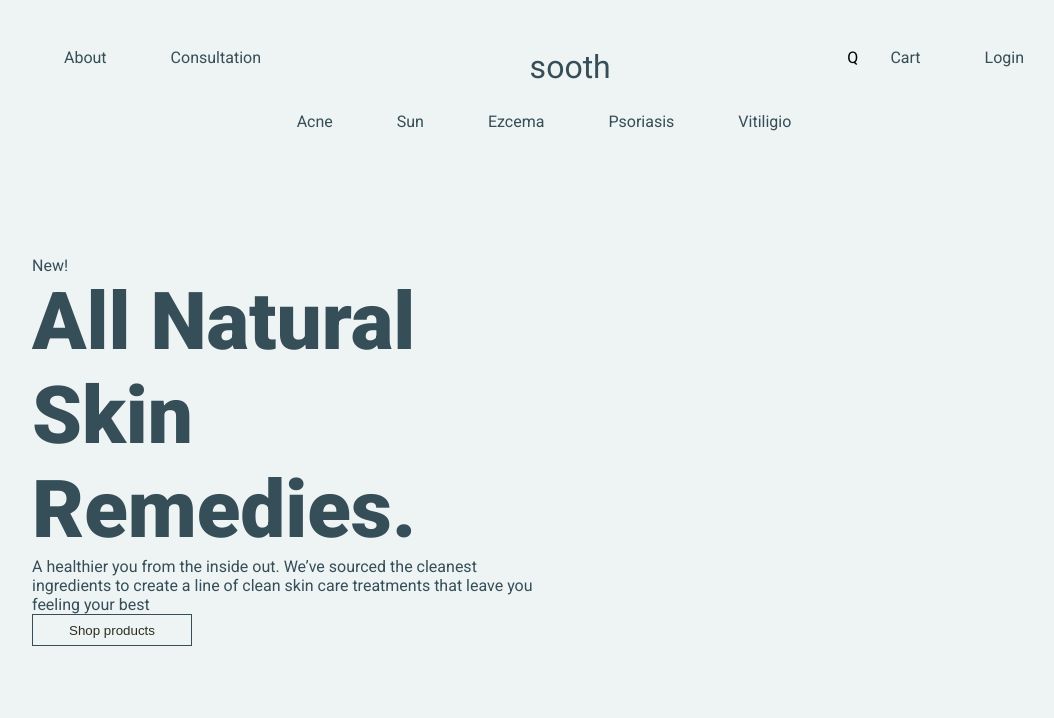
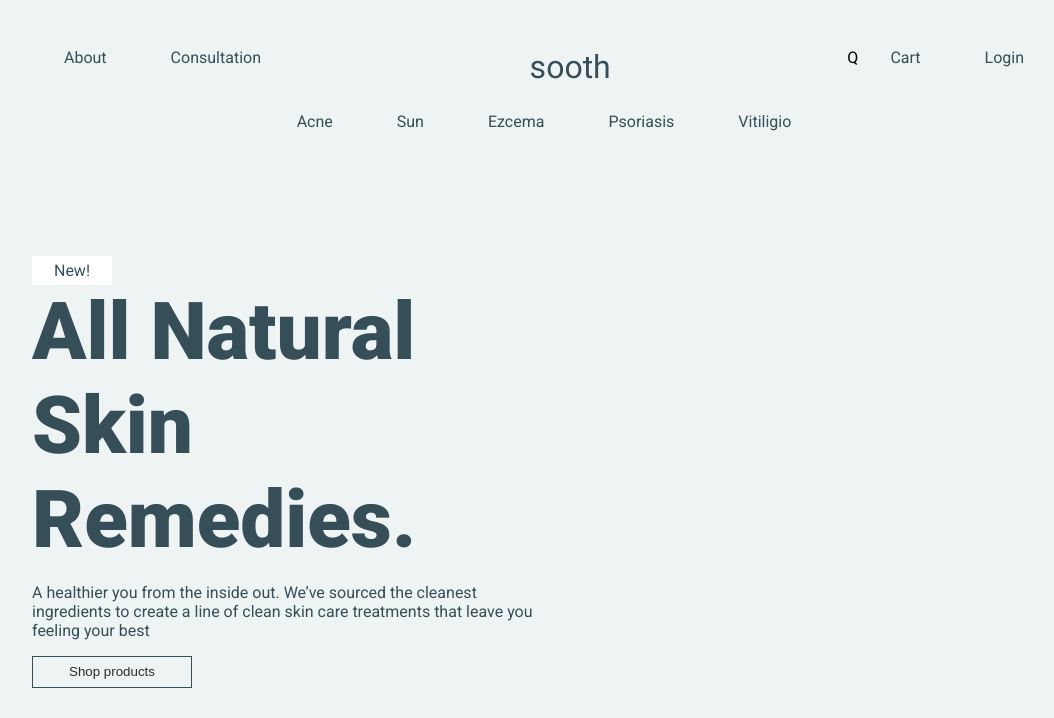
Before and after one commit to SGthatGui/StudioGrapheneNextJsTraining, a Next.js app: page / in a window 1280 px wide. Shown: the top 718 px of the page, without its empty margins (96-1150 px from the left). Built offline with nearby package versions, Linux system fonts and the light colour scheme.

Commit message:
hero styling

```diff
--- a/components/Hero/Hero.module.css
+++ b/components/Hero/Hero.module.css
@@ -11,19 +11,13 @@
 .herocta h1 {
   font-size: 5rem;
   text-align: left;
+  margin-bottom: 1rem;
 }
 
 .herocta p {
   font-size: 1rem;
   text-align: left;
-}
-
-.herowb {
-  color: var(--text);
-  background-color: var(--light);
-  padding: 0.3rem;
-  width: 5rem;
-  text-align: right;
+  margin-bottom: 1rem;
 }
 
 .heroimg {
--- a/components/Hero/Hero.tsx
+++ b/components/Hero/Hero.tsx
@@ -10,7 +10,7 @@ const Hero: React.FC = () => {
     <React.Fragment>
       <section className={styles.hero}>
         <div className={styles.herocta}>
-          <p className={styles.wtag}>New!</p>
+          <p id='wtag'>New!</p>
           <h1>All Natural Skin Remedies.</h1>
           <p>
             A healthier you from the inside out. We’ve sourced the cleanest
--- a/styles/globals.css
+++ b/styles/globals.css
@@ -29,3 +29,12 @@ button {
   height: 2rem;
   background-color: transparent;
 }
+
+#wtag {
+  color: var(--text);
+  background-color: var(--light);
+  padding: 0.3rem;
+  width: 5rem;
+  text-align: center;
+  margin: 0;
+}
```
